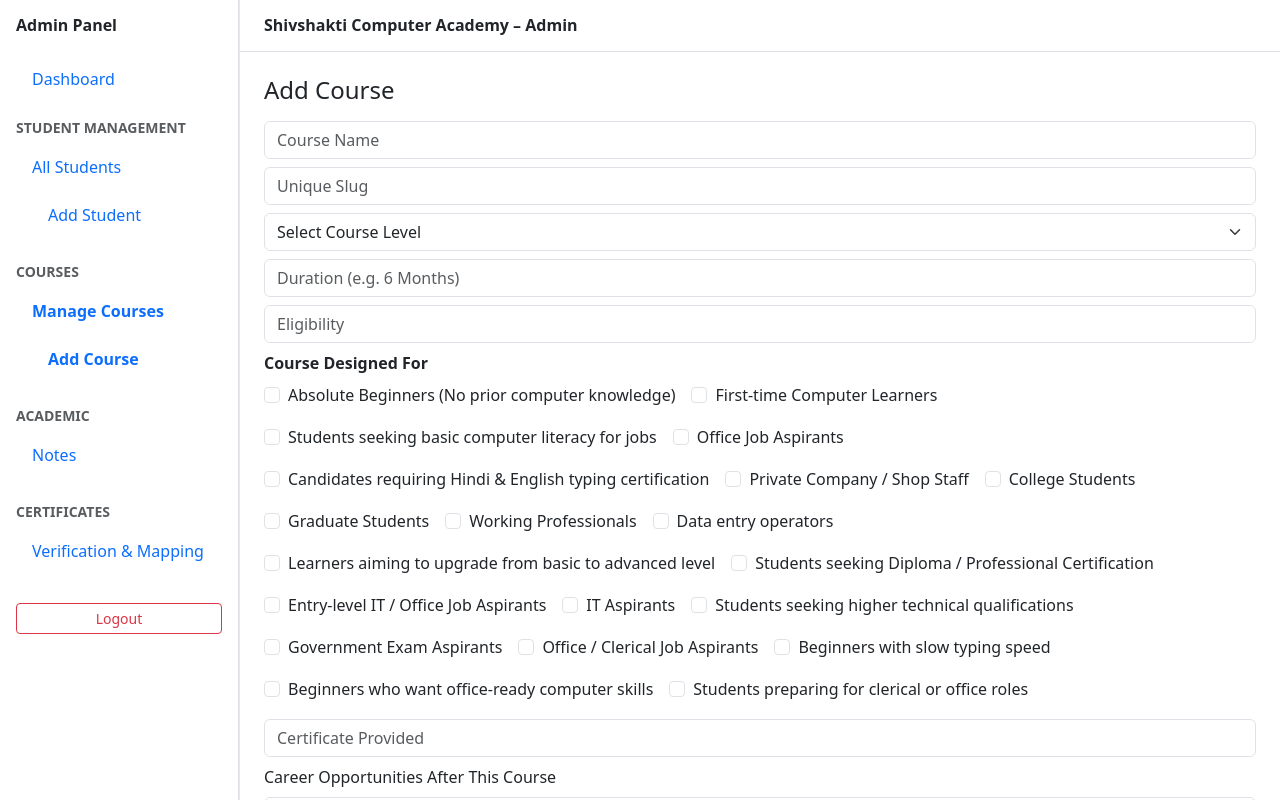
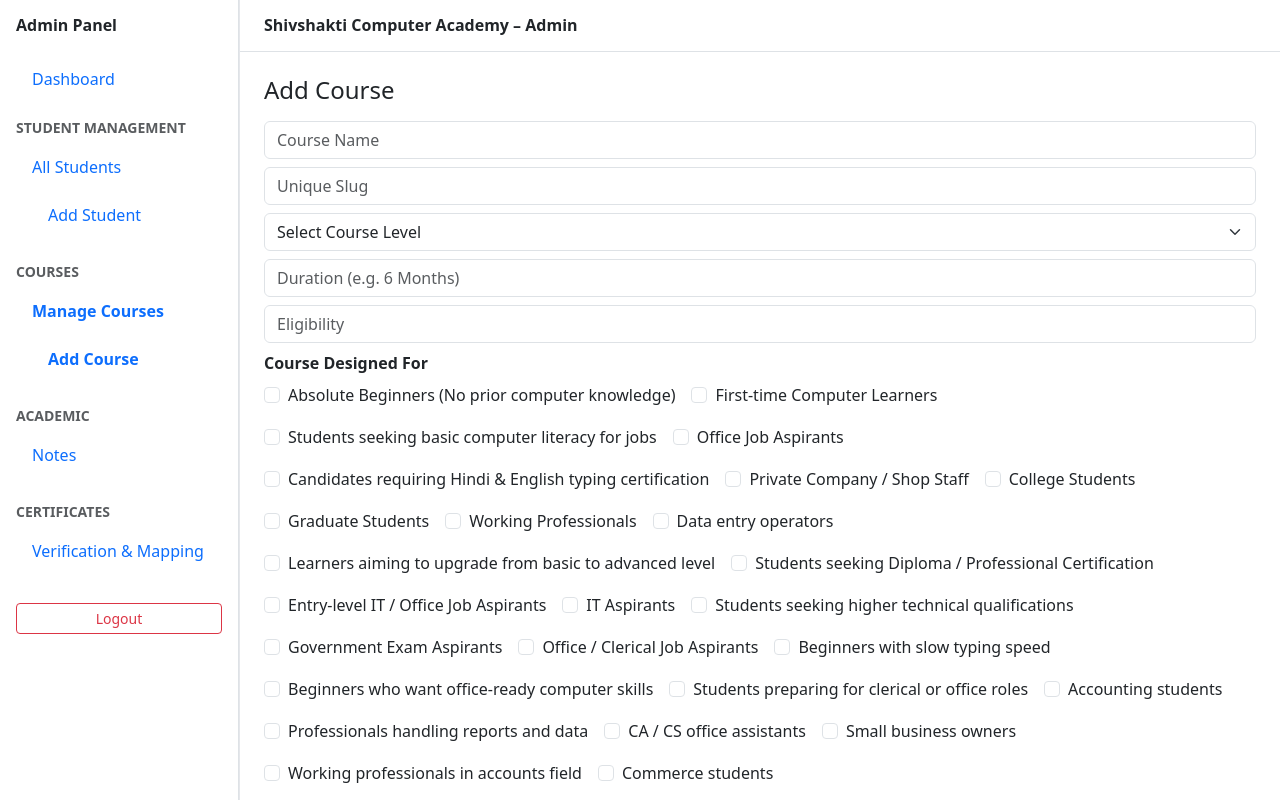
Before and after one commit to vikrambarman/sca-frontend_2.0.0, a React (Vite) app: page /admin/courses/add in a window 1280 px wide. Built offline with nearby package versions, Linux system fonts and the light colour scheme; sample sign-in values are in the browser's storage.

Commit message:
Add Tally Prime, Advance Excel Courses

```diff
--- a/src/data/courseDesignedForMap.js
+++ b/src/data/courseDesignedForMap.js
@@ -31,11 +31,13 @@
         ]
     },
     {
-        match: ['tally', 'busy', 'gst'],
+        match: ['tally', 'busy', 'gst', 'advance excel'],
         designedFor: [
             'Office Job Aspirants',
             'Private Company / Shop Staff',
-            'Working Professionals'
+            'Working Professionals',
+            'Accounting students',
+            'Professionals handling reports and data'
         ]
     },
     {
--- a/src/data/designedForOptions.js
+++ b/src/data/designedForOptions.js
@@ -18,5 +18,11 @@
     'Office / Clerical Job Aspirants',
     'Beginners with slow typing speed',
     'Beginners who want office-ready computer skills',
-    'Students preparing for clerical or office roles'
+    'Students preparing for clerical or office roles',
+    'Accounting students',
+    'Professionals handling reports and data',
+    'CA / CS office assistants',
+    'Small business owners',
+    'Working professionals in accounts field',
+    'Commerce students'
 ]
--- a/src/pages/CourseDetails.jsx
+++ b/src/pages/CourseDetails.jsx
@@ -197,10 +197,10 @@
                       <span>{course.eligibility || '—'}</span>
                     </div>
 
-                    <div className="d-flex justify-content-between mb-2">
+                    {/* <div className="d-flex justify-content-between mb-2">
                       <span className="text-muted">Authority</span>
                       <span>{course.authority || '—'}</span>
-                    </div>
+                    </div> */}
 
                     <div className="d-flex justify-content-between mb-2">
                       <span className="text-muted">Certificate</span>
```
